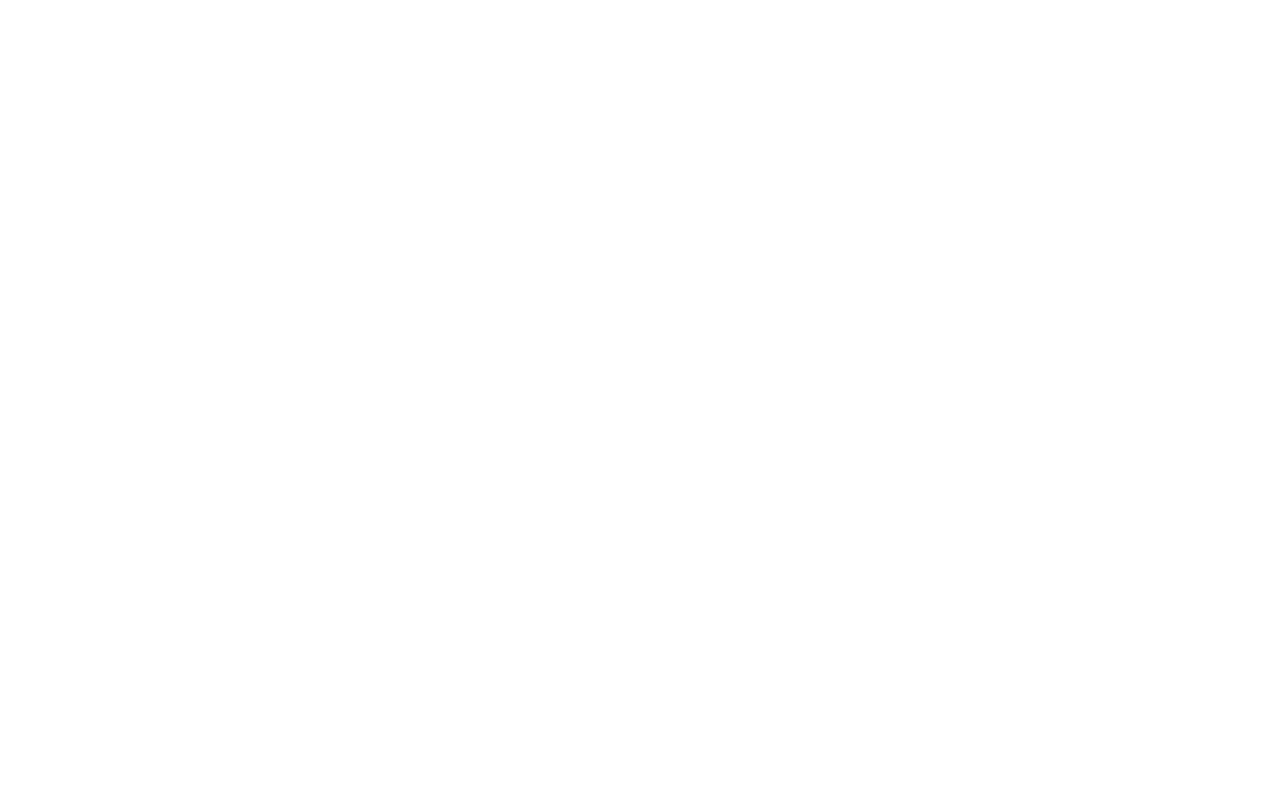
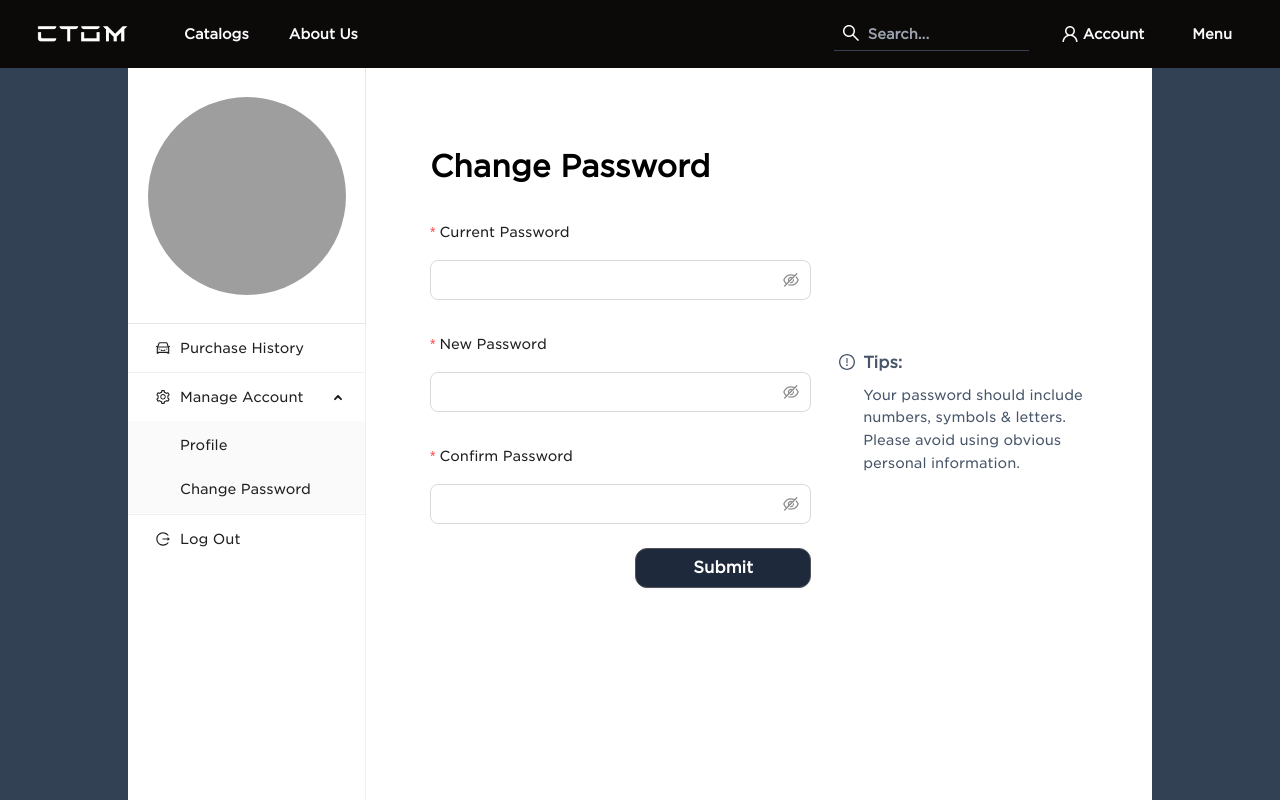
Before and after one commit to How2quamon/CTQM-CAR-FE, a React (Create React App) app: page /profile/change-password/1 in a window 1280 px wide. Before the commit this address had no page. Shown: the top 800 px of the page. Built offline with nearby package versions, Linux system fonts and the light colour scheme; grey boxes are pictures that could not be loaded.

Commit message:
Edit profile and login + logout

```diff
--- a/src/layout/navigationBar.tsx
+++ b/src/layout/navigationBar.tsx
@@ -3,14 +3,18 @@
 import React, { useEffect, useState } from "react";
 import { CaretDownOutlined, CustomerServiceOutlined, EditOutlined, InboxOutlined, LogoutOutlined, UserOutlined, CloseOutlined, SearchOutlined } from "@ant-design/icons";
 import { Input, Space } from 'antd';
+import { Link } from "react-router-dom";
 
 const NavBar = () => {
   const [isLogin, setIsLogin] = useState<boolean>(false);
   const [customer, setCustomer] = useState<string>("");
+  const [customerID, setCustomerID] = useState<string>("");
   useEffect(() => {
     const customerName = localStorage.getItem("CustomerName");
+    const customerId = localStorage.getItem("CustomerId");
     if (customerName != null) {
       setCustomer(customerName);
+      setCustomerID(customerId!);
       setIsLogin(true);
     }
   }, []);
@@ -55,7 +59,7 @@
             <div className="flex items-center py-2 px-4 hover:rounded hover:bg-slate-700 transition duration-150 ease-out hover:ease-in">
                 <UserOutlined style={{ fontSize: '18px', paddingRight: '4px' }} rev={undefined} />
                 {isLogin ? (
-                  <a href="/user">{customer}</a>
+                  <Link to={`/profile/${customerID}`}>{customer}</Link>
                 ):(
                   <a href="/login">Account</a>
                 )}
--- a/src/pages/auth/login.tsx
+++ b/src/pages/auth/login.tsx
@@ -1,7 +1,7 @@
 import { LockOutlined, MailOutlined } from "@ant-design/icons";
 import { Button, Checkbox, Form, Input, notification } from "antd";
 import { useEffect, useState } from "react";
-import { Link, redirect } from "react-router-dom";
+import { Link, redirect, useNavigate } from "react-router-dom";
 import logo from "../../logo/ctqm-logo-2.png";
 import { ctqmService } from "../../services/ctqm.services";
 import { CustomerLoginDTO } from "@share/dtos/service-proxies-dtos";
@@ -9,6 +9,8 @@
 
 export default function Login() {
   const [loading, setIsLoading] = useState<boolean>(false);
+  const navigate = useNavigate();
+
   useEffect(() => {}, []);
   const onFinish = (values: CustomerLoginDTO) => {
     // Xử lý dữ liệu đăng nhập khi form submit thành công
@@ -32,7 +34,7 @@
           localStorage.setItem("CustomerName", response.customerName);
           localStorage.setItem("CustomerId", response.customerId);
           console.log("SAVE TOKEN");
-          redirect("http://localhost:3000");
+          navigate("/");
         }
       }).catch(({ error }) => {
         notification.error({
@@ -78,6 +80,10 @@
                   name="email"
                   rules={[
                     { required: true, message: "Please input your email!" },
+                    {
+                      type: "email",
+                      message: "Please enter a valid email address!",
+                    },
                   ]}
                 >
                   <Input
--- a/src/pages/user/ChangePassword.tsx
+++ b/src/pages/user/ChangePassword.tsx
@@ -1,23 +1,52 @@
-import React from 'react';
+import React, { useState } from 'react';
 import { ExclamationCircleOutlined, EyeInvisibleOutlined, EyeTwoTone } from '@ant-design/icons';
-import { Button, Checkbox, Form, Input} from 'antd';
+import { Button, Checkbox, Form, Input, Spin, notification} from 'antd';
 import NavBar from 'src/layout/navigationBar';
 import SideMenu from './SideMenu';
 import Footer from "src/layout/Footer";
 import useTitle from 'src/hooks/useTitle';
 import { ctqmService } from '../../services/ctqm.services';
 import { ChangePasswordDTO } from '@share/dtos/service-proxies-dtos';
+import { Navigate, useNavigate, useParams } from 'react-router-dom';
 
+const ChangePassword: React.FC = () => {
+    const [loading, setLoading] = useState(false);
+    const { customerId } = useParams();
+    const navigate = useNavigate();
 
 const onFinish = (values: any) => {
     console.log('Success:', values);
+    setLoading(true);
+    const updatePass: ChangePasswordDTO = {
+        oldPassword: values.currentPassword,
+        newPassword: values.newPassword,
+    };
+    ctqmService.customerApi
+      .updateCustomerPassword(customerId as string, updatePass)
+      .then((response) => {
+        console.log("Result: ", response);
+        notification.success({
+            message: "Action Success",
+            description: "Update password success!  ",
+            placement: "bottomRight",
+            });
+        navigate(`/profile/${customerId}`);
+      }).catch(({ error }) => {
+        notification.error({
+            message: "Action Failed",
+            description: error?.message ?? "Update password Failed!  ",
+            placement: "bottomRight",
+        });
+      })
+      .finally(() => {
+        setLoading(false);
+      });
   };
 
   const onFinishFailed = (errorInfo: any) => {
     console.log('Failed:', errorInfo);
   };
 
-const ChangePassword: React.FC = () => {
     useTitle("Thay đổi mật khẩu");
   return (
     <React.Fragment>
@@ -31,6 +60,7 @@
                     <div className="col-span-3">
                         <div className='px-0 md:px-10 md:mr-7 md:my-20 content-center transition-all flex flex-col'>
                             <h1 className='mt-15 mb-7 text-3xl font-bold'>Change Password</h1>
+                            {!loading ? (
                             <div className='grid grid-cols-1 lg:grid-cols-5 gap-7'>
                                 <section className="col-span-3">
                                     <Form
@@ -45,7 +75,7 @@
                                     >
                                         <Form.Item
                                             label="Current Password"
-                                            name="current-password"
+                                            name="currentPassword"
                                             rules={[{ required: true }]}
                                             hasFeedback
                                             >
@@ -54,7 +84,7 @@
 
                                         <Form.Item
                                             label="New Password"
-                                            name="new-password"
+                                            name="newPassword"
                                             rules={[{ required: true}]}
                                             hasFeedback
                                             >
@@ -63,18 +93,19 @@
 
                                         <Form.Item
                                             label="Confirm Password"
-                                            name="confirm-password"
-                                            dependencies={['new-password']}
+                                            name="confirmPassword"
+                                            dependencies={['newPassword']}
                                             hasFeedback
-                                            rules={[{required: true},
-                                            ({ getFieldValue }) => ({
-                                                validator(rule, value) {
-                                                if (!value || getFieldValue('new-password') === value) {
+                                            rules={[
+                                              { required: true },
+                                              ({ getFieldValue }) => ({
+                                                validator(_, value) {
+                                                  if (!value || getFieldValue('newPassword') === value) {
                                                     return Promise.resolve();
-                                                }
-                                                return Promise.reject('The two passwords that you entered do not match!');
+                                                  }
+                                                  return Promise.reject('The two passwords that you entered do not match!');
                                                 },
-                                            }),
+                                              }),
                                             ]}
                                         >
                                             <Input.Password />
@@ -95,9 +126,12 @@
                                     <h6 className='mt-2 ml-6 text-slate-600 text-sm leading-relaxed'>Your password should include numbers, symbols & letters.</h6>
                                     <h6 className='ml-6 text-slate-600 text-sm leading-relaxed'>Please avoid using obvious personal information.</h6>
                                 </div>
-
                                 </section>
                             </div>
+                            ) : (
+                            <Spin size="large" />
+                            )}
+
                         </div>
                     </div>
                 </section>
--- a/src/pages/user/EditInfo.tsx
+++ b/src/pages/user/EditInfo.tsx
@@ -5,6 +5,7 @@
   Input,
   Select,
   Spin,
+  notification,
 } from 'antd';
 import React, { useEffect, useState } from 'react';
 import { message, Upload } from 'antd';
@@ -14,7 +15,7 @@
 import { useNavigate, useParams } from 'react-router-dom';
 import { ctqmService } from '../../services/ctqm.services';
 import { ChangeInfoDTO, CustomerDTO } from '@share/dtos/service-proxies-dtos';
-import axios from 'axios';
+import dayjs from 'dayjs';
 
 const { Option } = Select;
 
@@ -39,12 +40,6 @@
 const EditInfo: React.FC = () => {
   //functions for form
   const [form] = Form.useForm();
-
-  const onFinish = async (e: { preventDefault: () => void; }) => {
-    e.preventDefault();
-    await axios.put(`/api/Customer/ChangeCustomerInfo/${customerId}`, customers);
-    navigate("/");
-  };
 
   const prefixSelector = (
     <Form.Item name="prefix" noStyle>
@@ -81,24 +76,70 @@
 
   let navigate = useNavigate();
   const { customerId } = useParams();
-
+  const [getdata, setGetData] = useState(false);
   const [customers, setCustomers] = useState<CustomerDTO | null>(null)
 
-  // const onInputChange = (e: { target: { fullname: any; value: any; }; }) => {
-  //   setCustomers({ ...customers, [e.target.customerName]: e.target.value });
-  // };
   useEffect(() => {
     getUserInfo();
-  }, [customers]);
+  }, [getdata]);
+
+  const onFinish = async (e:CustomerDTO) => {
+    console.log("OSIDJFOIWERJOWER: ", e);
+    const updateInfo: ChangeInfoDTO =
+    {
+      customerName: e.customerName,
+      customerPhone: e.customerPhone,
+      customerAddress: e.customerAddress,
+      customerDate: e.customerDate,
+      customerLicense: e.customerLicense,
+      customerEmail: e.customerEmail,
+      customerVaild: true
+    };
+    updateInfor(customerId as string, updateInfo);
+    // navigate("/");
+  };
+
+  const updateInfor = (customerId: string, body: ChangeInfoDTO) => {
+    setGetData(false);
+    setLoading(true);
+    console.log("UPDATE", customerId, body);
+    ctqmService.customerApi
+      .updateCustomerInfo(customerId, body)
+      .then((response) => {
+        console.log("Result: ", response);
+        setCustomers(response);
+        setGetData(true);
+        notification.success({
+          message: "Action Success",
+          description: "Update profile success!  ",
+          placement: "bottomRight",
+        });
+      }).catch(({ error }) => {
+        notification.error({
+          message: "Action Failed",
+          description: error?.message ?? "Update profile Failed!  ",
+          placement: "bottomRight",
+        });
+      })
+      .finally(() => {
+        setLoading(false);
+      });
+  };
 
   const getUserInfo = () => {
     setLoading(true);
+    console.log("LẤY THÔNG TIN: ", customerId);
     ctqmService.customerApi
       .getCustomerWithId(customerId as string)
       .then((response) => {
-        console.log(response)
         setCustomers(response);
-
+        setGetData(true);
+      }).catch(({ error }) => {
+        notification.error({
+          message: "Action Failed",
+          description: error?.message ?? "Cannot get your profile!  ",
+          placement: "bottomRight",
+        });
       })
       .finally(() => {
         setLoading(false);
@@ -120,13 +161,21 @@
                     layout="vertical"
                     form={form}
                     onFinish={onFinish}
-                    initialValues={{ prefix: '84' }}
+                    initialValues={{
+                      customerEmail: customers?.customerEmail,
+                      customerName: customers?.customerName,
+                      customerPhone: customers?.customerPhone,
+                      customerAddress: customers?.customerAddress,
+                      customerLicense: customers?.customerLicense,
+                      customerDate: dayjs(customers?.customerDate),
+                      prefix: '84'
+                    }}
                     size='large'
                     style={{ maxWidth: 600 }}
                     scrollToFirstError
                   >
                     <Form.Item
-                      name="email"
+                      name="customerEmail"
                       label="E-mail"
                       rules={[
                         {
@@ -139,44 +188,61 @@
                         },
                       ]}
                     >
-                      <Input defaultValue={customers.customerEmail} />
+                      <Input defaultValue={customers?.customerEmail} />
                     </Form.Item>
 
                     <Form.Item
-                      name="fullname"
+                      name="customerName"
                       label="Full name"
                       tooltip="You should use the name included in your payment card!"
                       rules={[{ required: true, message: 'Please input your full name!', whitespace: true }]}
                     >
-                      <Input defaultValue={customers.customerName} />
+                      <Input defaultValue={customers?.customerName}/>
                     </Form.Item>
 
                     <Form.Item
-                      name="phone"
+                      name="customerPhone"
                       label="Phone Number"
                       rules={[{ required: true, message: 'Please input your phone number!' }]}
                     >
-                      <Input addonBefore={prefixSelector} style={{ width: '100%' }} defaultValue={customers.customerPhone}/>
+                      <Input addonBefore={prefixSelector} style={{ width: '100%' }} defaultValue={customers?.customerPhone}/>
                     </Form.Item>
 
                     <Form.Item
-                      name="gender"
-                      label="Gender"
-                      rules={[{ required: true, message: 'Please select gender!' }]}
+                      name="customerAddress"
+                      label="Address"
+                      rules={[{ required: true, message: 'Please input your address!', whitespace: false }]}
                     >
-                      <Select placeholder="select your gender">
-                        <Option value="male">Male</Option>
-                        <Option value="female">Female</Option>
-                        <Option value="other">Other</Option>
+                      <Input defaultValue={customers?.customerAddress} />
+                    </Form.Item>
+
+                    <Form.Item
+                      name="customerLicense"
+                      label="License"
+                      rules={[{ required: true, message: 'Please select license!' }]}
+                    >
+                      <Select placeholder="Select your license"
+                      defaultValue={customers?.customerLicense}>
+                        <Option value="B1">B1</Option>
+                        <Option value="B2">B2</Option>
+                        <Option value="C">C</Option>
+                        <Option value="D">D</Option>
+                        <Option value="E">E</Option>
+                        <Option value="F">F</Option>
+                        <Option value="FB2">FB2</Option>
+                        <Option value="FC">FC</Option>
+                        <Option value="FD">FD</Option>
+                        <Option value="FE">FE</Option>
                       </Select>
                     </Form.Item>
 
                     <Form.Item
-                      name="dob"
+                      name="customerDate"
                       label="Date of Birth"
                       style={{ maxWidth: 600 }}
+                      rules={[{ required: true, message: 'What is your bithday?!' }]}
                     >
-                      <DatePicker />
+                      <DatePicker defaultValue={dayjs(customers?.customerDate)}/>
                     </Form.Item>
 
                     <Form.Item>
--- a/src/pages/user/PurchaseHistory.tsx
+++ b/src/pages/user/PurchaseHistory.tsx
@@ -5,7 +5,7 @@
 import Footer from "src/layout/Footer";
 import NavBar from "src/layout/navigationBar";
 import SideMenu from './SideMenu';
-import { useParams } from 'react-router-dom';
+import { Link, useParams } from 'react-router-dom';
 import { ctqmService } from '../../services/ctqm.services';
 import { CustomerOrderDTO } from '@share/dtos/service-proxies-dtos';
 
@@ -66,7 +66,7 @@
                                                 key={index} loading={loading}
                                                 hoverable
                                                 style={{ width: '100%' }}
-                                                extra={<a href="#">View</a>}
+                                                extra={<Link to={`/products-details/${order.carName}`} target="_blank">View</Link>}
                                             >
                                                 <Meta
                                                     avatar={<Avatar size={100} shape="square" src="https://images.unsplash.com/photo-1541899481282-d53bffe3c35d?ixlib=rb-4.0.3&ixid=M3wxMjA3fDB8MHxwaG90by1wYWdlfHx8fGVufDB8fHx8fA%3D%3D&auto=format&fit=crop&w=1170&q=80" />}
--- a/src/pages/user/SideMenu.tsx
+++ b/src/pages/user/SideMenu.tsx
@@ -1,61 +1,90 @@
-import { CarOutlined, LogoutOutlined, SettingOutlined } from '@ant-design/icons';
-import { MenuProps, ConfigProvider, Avatar } from 'antd';
-import { Link, Outlet, useLocation } from 'react-router-dom';
-import { Menu } from 'antd';
-import { useEffect, useState } from 'react';
-
-const items: MenuProps['items'] = [
-    {
-      label: <Link to='/purchase-history'>Purchase History</Link>,
-      key: '/purchase-history',
-      icon: <CarOutlined rev={undefined} />,
-    },
-    { type: 'divider' },
-    {
-      label: 'Manage Account',
-      key: 'manage-account',
-      icon: <SettingOutlined rev={undefined} />,
-      children: [
-        {
-          label: <Link to='/user'>Profile</Link>,
-          key: '/user',
-        },
-        {
-          label: <Link to='/change-password'>Change Password</Link>,
-          key: '/change-password',
-        },
-          ],
-        },
-        { type: 'divider' },
-        {
-          label: 'Log Out',
-          key: '/log-out',
-          icon: <LogoutOutlined rev={undefined} />,
-        }
-      ];
+import {
+  CarOutlined,
+  LogoutOutlined,
+  SettingOutlined,
+} from "@ant-design/icons";
+import { MenuProps, ConfigProvider, Avatar } from "antd";
+import { Link, Outlet, useLocation, useNavigate } from "react-router-dom";
+import { Menu } from "antd";
+import { useEffect, useState } from "react";
 
 const SideMenu: React.FC = () => {
-    const onClick: MenuProps['onClick'] = (e) => {
-        console.log('click ', e);
-    };
+  let location = useLocation();
+  const navigate = useNavigate();
 
-    let location = useLocation();
   const [current, setCurrent] = useState(
     location.pathname === "/" || location.pathname === ""
-            ? "/user"
-            : location.pathname,
+      ? "/profile"
+      : location.pathname
   );
-
+  const [customerId, setCustomerId] = useState<string>("");
   useEffect(() => {
+    const customerId = localStorage.getItem("CustomerId");
+    if (customerId != null) {
+      setCustomerId(customerId!);
+    }
     if (location) {
-            if( current !== location.pathname ) {
+      if (current !== location.pathname) {
         setCurrent(location.pathname);
       }
     }
   }, [location, current]);
 
+  const items: MenuProps["items"] = [
+    {
+      label: (
+        <Link to={`/profile/purchase-history/${customerId}`}>
+          Purchase History
+        </Link>
+      ),
+      key: "/profile/purchase-history/",
+      icon: <CarOutlined rev={undefined} />,
+    },
+    { type: "divider" },
+    {
+      label: "Manage Account",
+      key: "manage-account",
+      icon: <SettingOutlined rev={undefined} />,
+      children: [
+        {
+          label: <Link to={`/profile/${customerId}`}>Profile</Link>,
+          key: "/profile",
+        },
+        {
+          label: (
+            <Link to={`/profile/change-password/${customerId}`}>
+              Change Password
+            </Link>
+          ),
+          key: "/profile/change-password",
+        },
+      ],
+    },
+    { type: "divider" },
+    {
+      label: "Log Out",
+      key: "/log-out",
+      icon: <LogoutOutlined rev={undefined} />,
+    },
+  ];
+
+  const handleLogout = () => {
+    localStorage.removeItem("Token");
+    localStorage.removeItem("CustomerName");
+    localStorage.removeItem("CustomerId");
+    navigate("/");
+  };
+
+  const onClick: MenuProps["onClick"] = (e) => {
+    console.log("click ", e);
+  };
+
   function handleClick(e: any) {
     setCurrent(e.key);
+    if (e.key == "/log-out") {
+      console.log("LOGIN OUT");
+      handleLogout();
+    }
   }
   return (
     <>
@@ -63,7 +92,7 @@
         theme={{
           components: {
             Menu: {
-                colorPrimary: '#334454',
+              colorPrimary: "#334454",
             },
           },
         }}
@@ -71,23 +100,26 @@
         <div className="w-full h-64 px-3 py-4 flex justify-center items-center border-b border-r border-blue-gray-50 ">
           <Avatar
             size={200}
-                src={<img src="https://images.unsplash.com/photo-1596492784531-6e6eb5ea9993?ixlib=rb-4.0.3&ixid=M3wxMjA3fDB8MHxwaG90by1wYWdlfHx8fGVufDB8fHx8fA%3D%3D&auto=format&fit=crop&w=387&q=80" alt="avatar" />}
+            src={
+              <img
+                src="https://images.unsplash.com/photo-1596492784531-6e6eb5ea9993?ixlib=rb-4.0.3&ixid=M3wxMjA3fDB8MHxwaG90by1wYWdlfHx8fGVufDB8fHx8fA%3D%3D&auto=format&fit=crop&w=387&q=80"
+                alt="avatar"
+              />
+            }
           />
         </div>
         <Menu
           onClick={handleClick}
-              style={{ height: '100vh'}}
-              defaultOpenKeys={['manage-account']}
+          style={{ height: "100vh" }}
+          defaultOpenKeys={["manage-account"]}
           selectedKeys={[current]}
           mode="inline"
           items={items}
-            >
-            </Menu>
+        ></Menu>
       </ConfigProvider>
-          <Outlet/>
+      <Outlet />
     </>
-    )
-
+  );
 };
 
 export default SideMenu;
--- a/src/pages/user/user.tsx
+++ b/src/pages/user/user.tsx
@@ -1,4 +1,4 @@
-import React from "react"
+import React, { useEffect, useState } from "react"
 import useTitle from "src/hooks/useTitle";
 import Footer from "src/layout/Footer";
 import NavBar from "src/layout/navigationBar";
--- a/src/routes/IndexRoute.tsx
+++ b/src/routes/IndexRoute.tsx
@@ -36,13 +36,13 @@
         </Route>
         <Route element={<ProtectedRoute />}>
           <Route path="cart" element={<Cart/>}></Route>
-          <Route path="user" element={<UserPage/>}></Route>
+          <Route path="profile/:customerId" element={<UserPage/>}></Route>
         </Route>
         <Route element={<ProtectedRoute />}>
-          <Route path="purchase-history" element={<PurchaseHistory/>}></Route>
+          <Route path="profile/purchase-history/:customerId" element={<PurchaseHistory/>}></Route>
         </Route>
         <Route element={<ProtectedRoute />}>
-          <Route path="change-password" element={<ChangePassword/>}></Route>
+          <Route path="profile/change-password/:customerId" element={<ChangePassword/>}></Route>
         </Route>
       </Routes>
     </BrowserRouter>
--- a/src/share/dtos/service-proxies-dtos.ts
+++ b/src/share/dtos/service-proxies-dtos.ts
@@ -91,6 +91,7 @@
     customerDate?: Date;
     customerLicense?: string | undefined;
     customerEmail?: string | undefined;
+    customerVaild?: boolean;
 }
 
 export interface ChangePasswordDTO {
```
Lines whose indentation alone changed are shown as unchanged.
